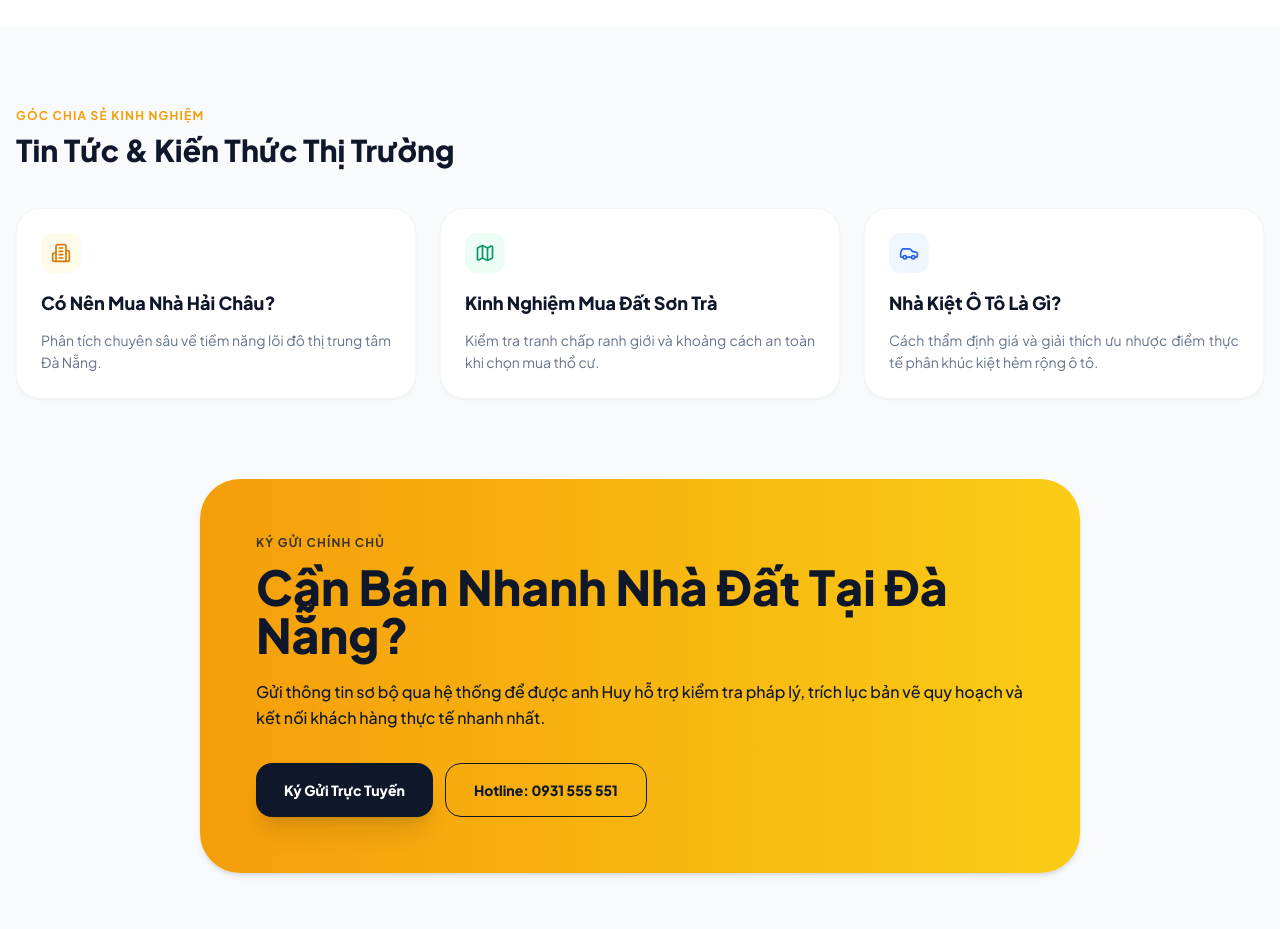
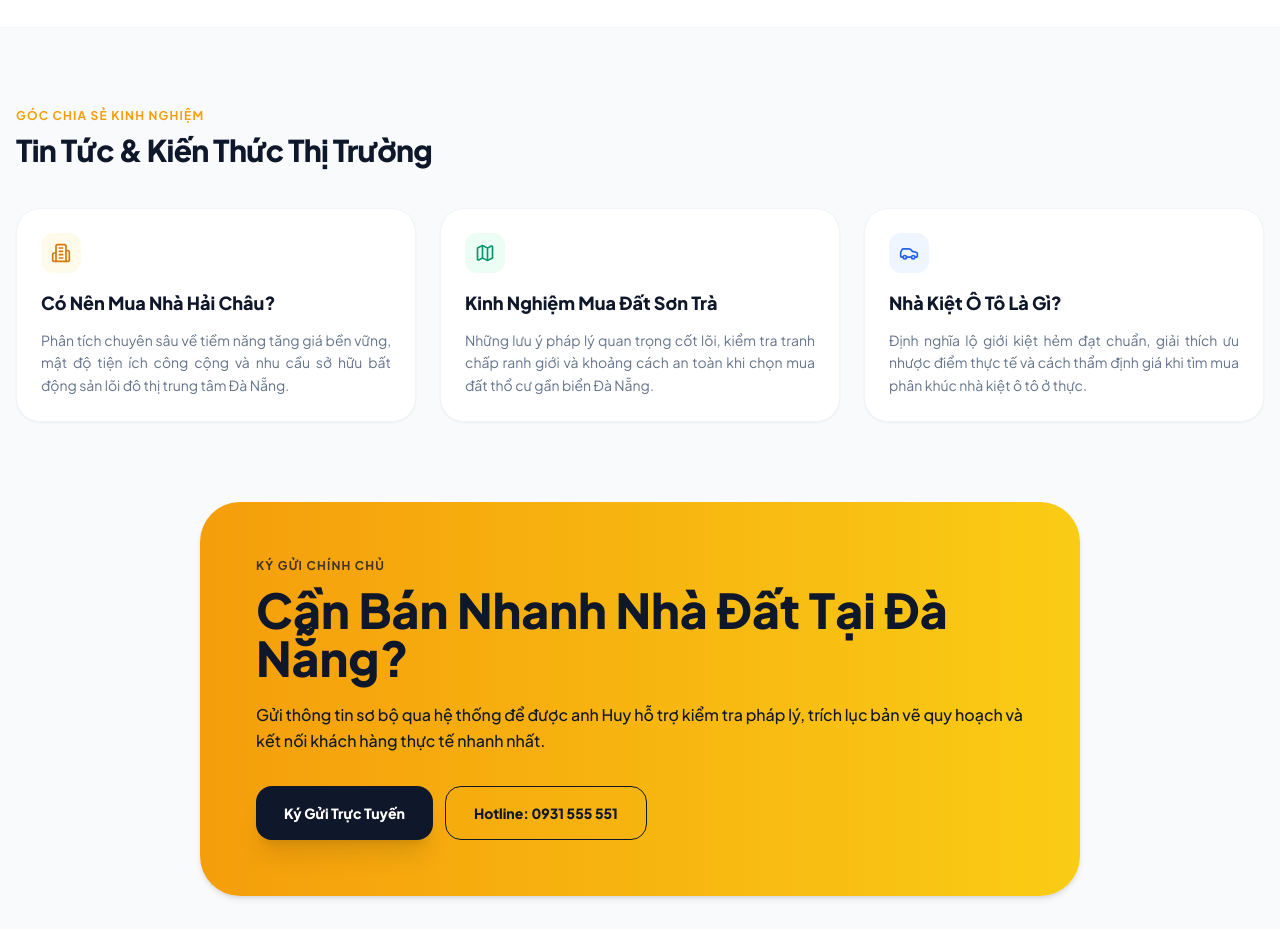
Before and after one commit to tranhuyland/tranhuylanddanang, a Next.js app: page / in a window 1280 px wide. Shown: the part 1540-2469 px from the top of the page. Built offline with nearby package versions, Linux system fonts and the light colour scheme; no server answers.

Commit message:
Update Blog.tsx

```diff
--- a/src/components/Blog.tsx
+++ b/src/components/Blog.tsx
@@ -7,24 +7,25 @@ export default function Blog() {
     <section id="blog-section" class="max-w-7xl mx-auto w-full px-4 py-20">
       <div class="mb-10 text-center sm:text-left">
         <p class="text-amber-500 uppercase tracking-widest text-xs font-bold mb-2">GÓC CHIA SẺ KINH NGHIỆM</p>
-        <h2 class="text-2xl sm:text-3xl font-extrabold text-slate-900">Tin Tức & Kiến Thức Thị Trường</h2>
+        <h2 class="text-2xl sm:text-3xl font-extrabold text-slate-900 tracking-tight">Tin Tức & Kiến Thức Thị Trường</h2>
       </div>
       <div class="grid grid-cols-1 md:grid-cols-3 gap-6">
         <Link href="/quan/hai-chau" class="bg-white rounded-3xl p-6 border border-slate-100 shadow-sm hover:shadow-md transition-all group block">
           <div class="w-10 h-10 rounded-xl bg-amber-50 flex items-center justify-center text-amber-600 mb-4"><Building2 class="w-5 h-5" /></div>
           <h3 class="font-extrabold text-lg mb-3 text-slate-900 group-hover:text-amber-500 transition-colors">Có Nên Mua Nhà Hải Châu?</h3>
-          <p class="text-slate-500 text-sm leading-relaxed text-justify">Phân tích chuyên sâu về tiềm năng lõi đô thị trung tâm Đà Nẵng.</p>
+          <p class="text-slate-500 text-sm leading-relaxed text-justify">Phân tích chuyên sâu về tiềm năng tăng giá bền vững, mật độ tiện ích công cộng và nhu cầu sở hữu bất động sản lõi đô thị trung tâm Đà Nẵng.</p>
         </Link>
         <Link href="/quan/son-tra" class="bg-white rounded-3xl p-6 border border-slate-100 shadow-sm hover:shadow-md transition-all group block">
           <div class="w-10 h-10 rounded-xl bg-emerald-50 flex items-center justify-center text-emerald-600 mb-4"><Map class="w-5 h-5" /></div>
           <h3 class="font-extrabold text-lg mb-3 text-slate-900 group-hover:text-amber-500 transition-colors">Kinh Nghiệm Mua Đất Sơn Trà</h3>
-          <p class="text-slate-500 text-sm leading-relaxed text-justify">Kiểm tra tranh chấp ranh giới và khoảng cách an toàn khi chọn mua thổ cư.</p>
+          <p class="text-slate-500 text-sm leading-relaxed text-justify">Những lưu ý pháp lý quan trọng cốt lõi, kiểm tra tranh chấp ranh giới và khoảng cách an toàn khi chọn mua đất thổ cư gần biển Đà Nẵng.</p>
         </Link>
         <Link href="/quan/cam-le" class="bg-white rounded-3xl p-6 border border-slate-100 shadow-sm hover:shadow-md transition-all group block">
           <div class="w-10 h-10 rounded-xl bg-blue-50 flex items-center justify-center text-blue-600 mb-4"><Car class="w-5 h-5" /></div>
           <h3 class="font-extrabold text-lg mb-3 text-slate-900 group-hover:text-amber-500 transition-colors">Nhà Kiệt Ô Tô Là Gì?</h3>
-          <p class="text-slate-500 text-sm leading-relaxed text-justify">Cách thẩm định giá và giải thích ưu nhược điểm thực tế phân khúc kiệt hẻm rộng ô tô.</p>
+          <p class="text-slate-500 text-sm leading-relaxed text-justify">Định nghĩa lộ giới kiệt hẻm đạt chuẩn, giải thích ưu nhược điểm thực tế và cách thẩm định giá khi tìm mua phân khúc nhà kiệt ô tô ở thực.</p>
         </Link>
       </div>
     </section>
-  );}
+  );
+}
```
